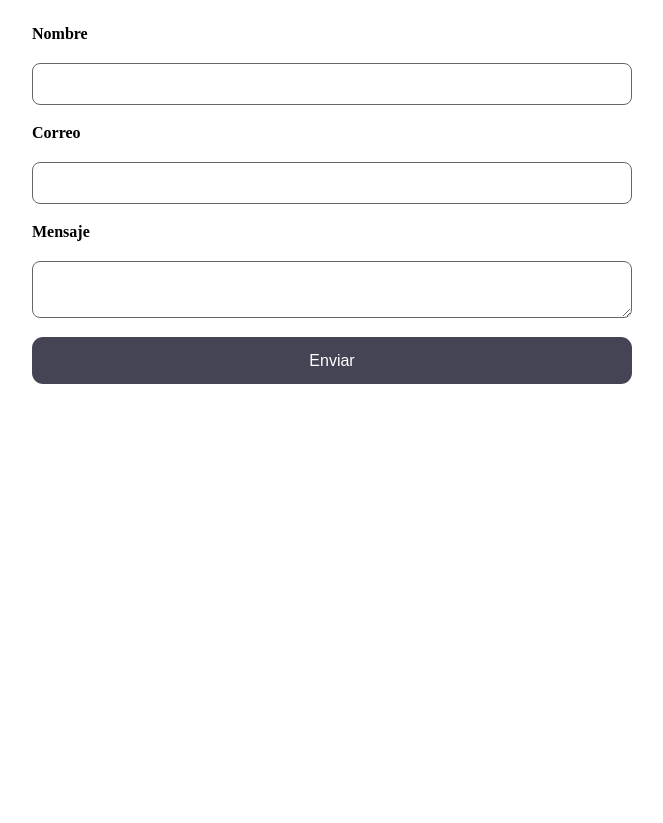
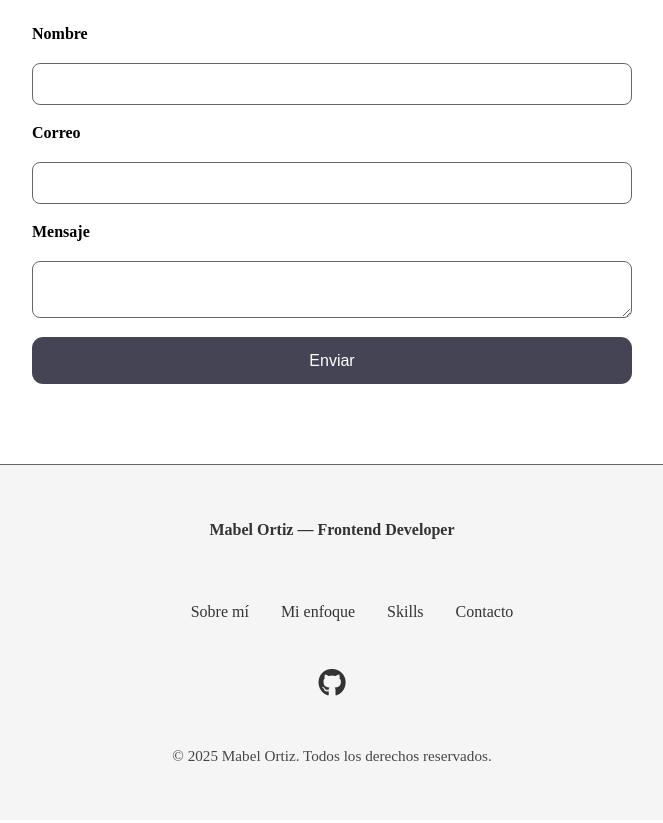
Before and after one commit to ortiz-dev/ortiz-portfolio-frontend, a plain HTML site: page index.html in a window 1280 px wide. Shown: the part 2279-3102 px from the top of the page, without its empty margins (308-971 px from the left). Before the commit the page ends 2751 px from the top, so only its background shows below. Drawn offline with Linux system fonts and the light colour scheme.

Commit message:
feat(footer): agregar footer completo con copyright e icono de GitHub

```diff
--- /dev/null
+++ b/css/fontawesome.css
@@ -0,0 +1,77 @@
+/* ─────────────────────────────────────────────
+   Font Awesome 6 Solid + Brands (CDN Load)
+   Archivo generado para uso directo
+   ───────────────────────────────────────────── */
+
+@font-face {
+  font-family: "Font Awesome 6 Free";
+  font-style: normal;
+  font-weight: 900;
+  font-display: block;
+  src: url("https://cdnjs.cloudflare.com/ajax/libs/font-awesome/6.5.0/webfonts/fa-solid-900.woff2")
+      format("woff2"),
+    url("https://cdnjs.cloudflare.com/ajax/libs/font-awesome/6.5.0/webfonts/fa-solid-900.woff")
+      format("woff");
+}
+
+@font-face {
+  font-family: "Font Awesome 6 Brands";
+  font-style: normal;
+  font-weight: 400;
+  font-display: block;
+  src: url("https://cdnjs.cloudflare.com/ajax/libs/font-awesome/6.5.0/webfonts/fa-brands-400.woff2")
+      format("woff2"),
+    url("https://cdnjs.cloudflare.com/ajax/libs/font-awesome/6.5.0/webfonts/fa-brands-400.woff")
+      format("woff");
+}
+
+/* Base para todos los íconos */
+.fa,
+.fas,
+.fab {
+  font-style: normal;
+  font-variant: normal;
+  text-rendering: auto;
+  line-height: 1;
+  display: inline-block;
+}
+
+/* Solid Icons */
+.fas {
+  font-family: "Font Awesome 6 Free";
+  font-weight: 900;
+}
+
+/* Brand Icons */
+.fab {
+  font-family: "Font Awesome 6 Brands";
+  font-weight: 400;
+}
+
+/* Ejemplo de iconos incluidos (puedes agregar más si quieres) */
+.fa-github:before {
+  content: "\f09b";
+}
+
+.fa-envelope:before {
+  content: "\f0e0";
+}
+
+.fa-phone:before {
+  content: "\f095";
+}
+
+.fa-user:before {
+  content: "\f007";
+}
+
+/* Clase para dar tamaño común */
+.fa-lg {
+  font-size: 1.25em;
+}
+
+/* Hover opcional */
+.fa:hover {
+  opacity: 0.8;
+  transition: 0.2s ease-in-out;
+}
--- a/css/style.css
+++ b/css/style.css
@@ -342,3 +342,80 @@
 .contact__button:hover {
   opacity: 0.9;
 }
+
+.footer {
+  background: var(--color-fondo);
+  border-top: 1px solid var(--color-secundario);
+  padding: 2.5rem 0;
+}
+
+.footer__content {
+  max-width: 1200px;
+  margin: 0 auto;
+  padding: 0 1rem;
+  display: flex;
+  flex-direction: column;
+  align-items: center;
+  gap: 2rem;
+  text-align: center;
+}
+
+/* Marca / Nombre */
+.footer__brand {
+  font-size: 1rem;
+  color: var(--color-texto);
+  font-weight: 600;
+}
+
+/* Lista del footer */
+.footer__list {
+  display: flex;
+  gap: 2rem;
+  flex-wrap: wrap;
+  list-style: none;
+}
+
+.footer__list a {
+  text-decoration: none;
+  color: var(--color-texto);
+  font-weight: 500;
+  transition: color 0.25s ease;
+}
+
+.footer__list a:hover {
+  color: var(--color-acento);
+}
+
+/* Íconos */
+.footer__social {
+  display: flex;
+  gap: 1.5rem;
+}
+
+.footer__social a {
+  font-size: 1.4rem;
+  color: var(--color-texto);
+  transition: color 0.25s ease, transform 0.25s ease;
+}
+
+.footer__social a:hover {
+  color: var(--color-acento);
+  transform: translateY(-3px);
+}
+
+/* Responsive */
+@media (max-width: 600px) {
+  .footer__list {
+    gap: 1.2rem;
+  }
+
+  .footer__brand {
+    font-size: 0.95rem;
+  }
+}
+.footer__copy {
+  color: var(--color-texto);
+  font-size: 0.95rem;
+  margin-top: 1rem;
+  opacity: 0.9;
+}
--- a/index.html
+++ b/index.html
@@ -4,6 +4,7 @@
     <meta charset="UTF-8" />
     <meta name="viewport" content="width=device-width, initial-scale=1.0" />
     <title>Portafolio - Mabel Ortiz</title>
+    <link rel="stylesheet" href="css/fontawesome.css" />
     <link rel="stylesheet" href="css/style.css" />
   </head>
 
@@ -137,6 +138,37 @@
         <button type="submit" class="contact__button">Enviar</button>
       </form>
     </section>
+    <footer class="footer">
+      <div class="container footer__content">
+        <p class="footer__brand">Mabel Ortiz — Frontend Developer</p>
+
+        <nav class="footer__nav" aria-label="Enlaces del pie de página">
+          <ul class="footer__list">
+            <li><a href="#sobre-mi">Sobre mí</a></li>
+            <li><a href="#enfoque">Mi enfoque</a></li>
+            <li><a href="#skills">Skills</a></li>
+            <li><a href="#contacto">Contacto</a></li>
+          </ul>
+        </nav>
+
+        <div class="footer__social" aria-hidden="false">
+          <a
+            href="https://github.com/ortiz-dev"
+            target="_blank"
+            rel="noopener noreferrer"
+            aria-label="GitHub"
+          >
+            <i class="fab fa-github fa-lg"></i>
+          </a>
+        </div>
+
+        <!-- Copyright -->
+        <p class="footer__copy">
+          &copy; <span id="year"></span> Mabel Ortiz. Todos los derechos
+          reservados.
+        </p>
+      </div>
+    </footer>
     <script src="js/main.js"></script>
   </body>
 </html>
--- a/js/main.js
+++ b/js/main.js
@@ -4,3 +4,9 @@ const navMenu = document.getElementById("nav-menu");
 navToggle.addEventListener("click", () => {
   navMenu.classList.toggle("active");
 });
+
+// Actualizar año en el footer automáticamente
+const yearEl = document.getElementById("year");
+if (yearEl) {
+  yearEl.textContent = new Date().getFullYear();
+}
```
